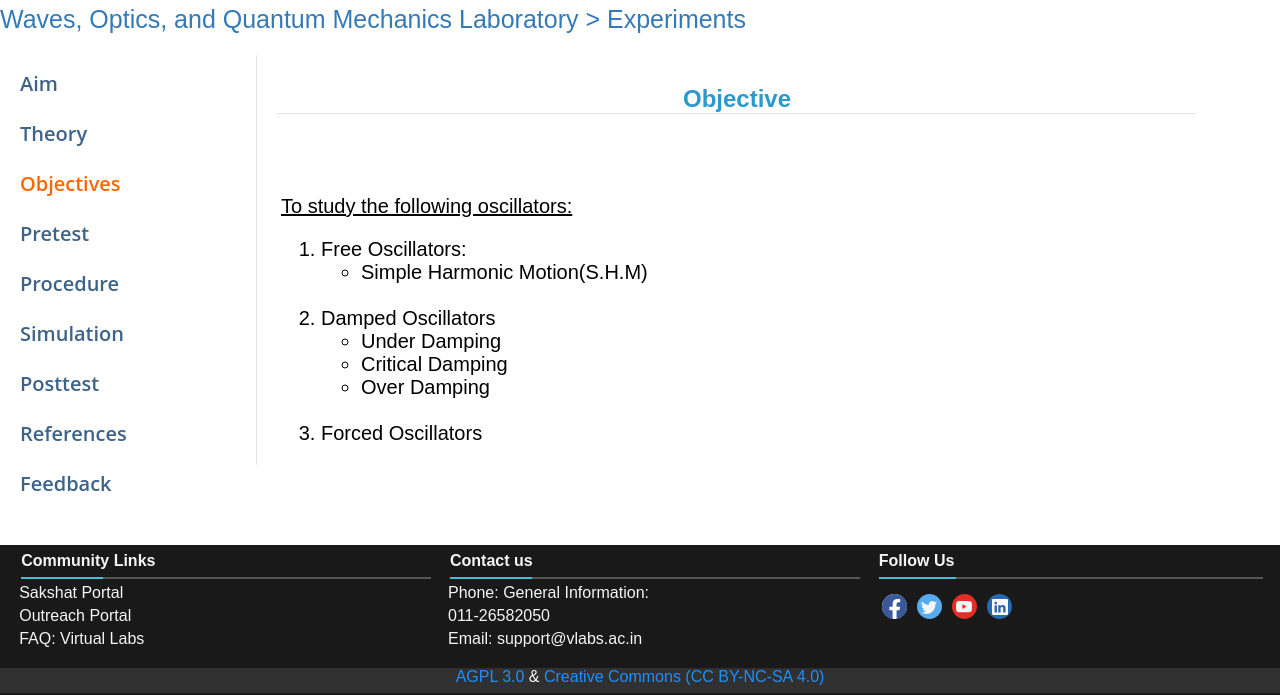
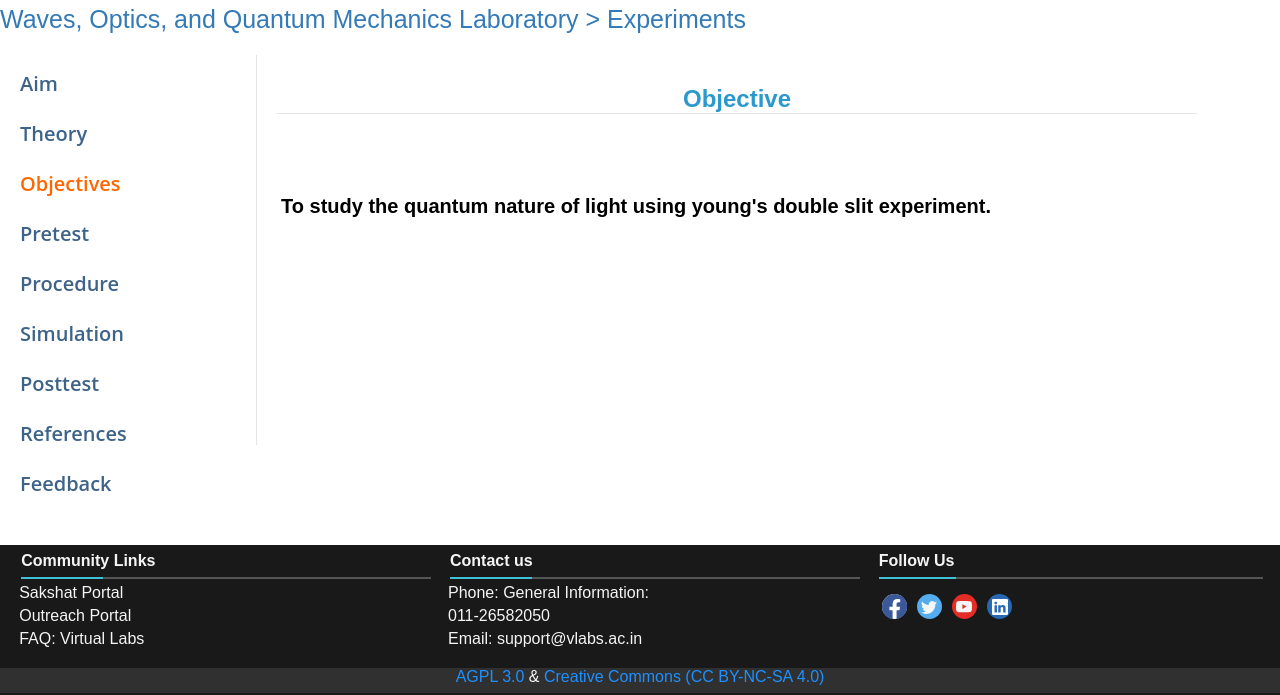
Before and after one commit to srphyvlab/vlab, a Flask app: page /experiments/quantum/objectives in a window 1280 px wide. Shown: the part 105-800 px from the top of the page. Run offline with Flask 2, Linux system fonts and the light colour scheme.

Commit message:
Update objective.html

```diff
--- a/templates/exp3/objective.html
+++ b/templates/exp3/objective.html
@@ -61,28 +61,9 @@
 			<h1>Objective</h1>
 		</div>
 		<div  class="des" id="des">
-			<p> <u>To study the following oscillators:</u>
-				<ol class="exp-list" type="1">
+			<p> <strong>To study the quantum nature of light using young's double slit experiment.</strong></p>
 
-				<li>Free Oscillators:</li>
-					<ul type="-">
-						<li>Simple Harmonic Motion(S.H.M)</li>
-					</ul>
 
-				<br>
-				<li>Damped Oscillators</li>
-
-				<ul type="-">
-					<li>Under Damping</li>
-					<li>Critical Damping</li>
-					<li>Over Damping</li>
-
-				</ul>
-				<br>
-				<li>Forced Oscillators</li>
-			</ol>
-
-			</p>
 		</div>
 		</main>
 	</section>
```
